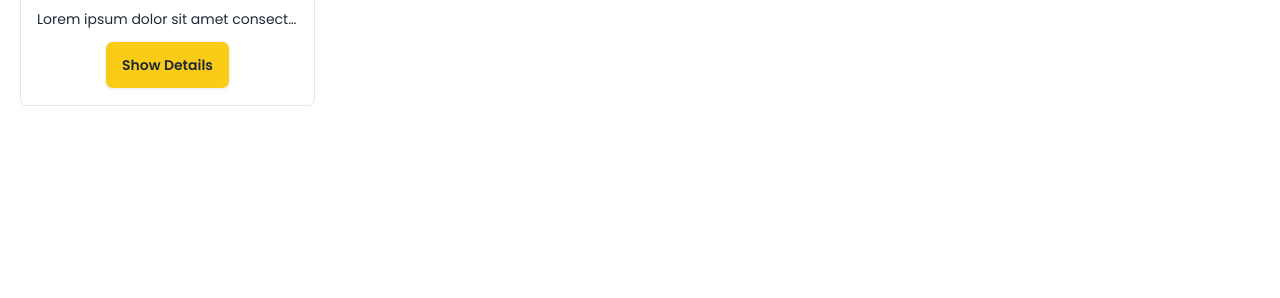
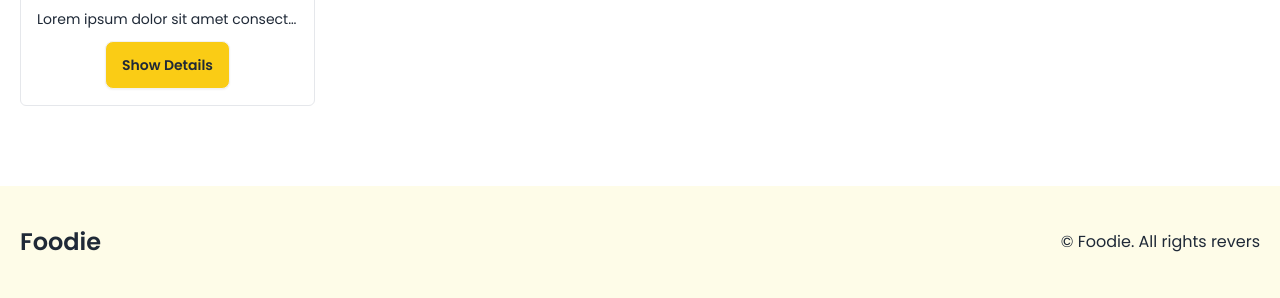
Before and after one commit to obidyhasan/Foodie, a plain HTML site: page index.html in a window 1280 px wide. Shown: the part 1544-1842 px from the top of the page. Before the commit the page ends 1730 px from the top, so only its background shows below. Drawn offline with nearby package versions, Linux system fonts and the light colour scheme.

Commit message:
include footer section

```diff
--- a/index.html
+++ b/index.html
@@ -34,7 +34,7 @@
           extend: {
             colors: {
               primary: "#facc15",
-              "primary-light": "#fef9c3",
+              "primary-light": "#fefce8",
               secondary: "#fde047",
             },
             fontFamily: {
@@ -219,6 +219,16 @@
       </section>
     </main>
 
+    <!-- Footer Section -->
+    <footer class="bg-primary-light">
+      <section
+        class="max-w-7xl mx-auto px-5 py-10 flex items-center justify-between"
+      >
+        <h1 class="font-semibold text-2xl">Foodie</h1>
+        <p>&#169; Foodie. All rights revers</p>
+      </section>
+    </footer>
+
     <!-- Script -->
     <script src="./js/script.js"></script>
   </body>
```
